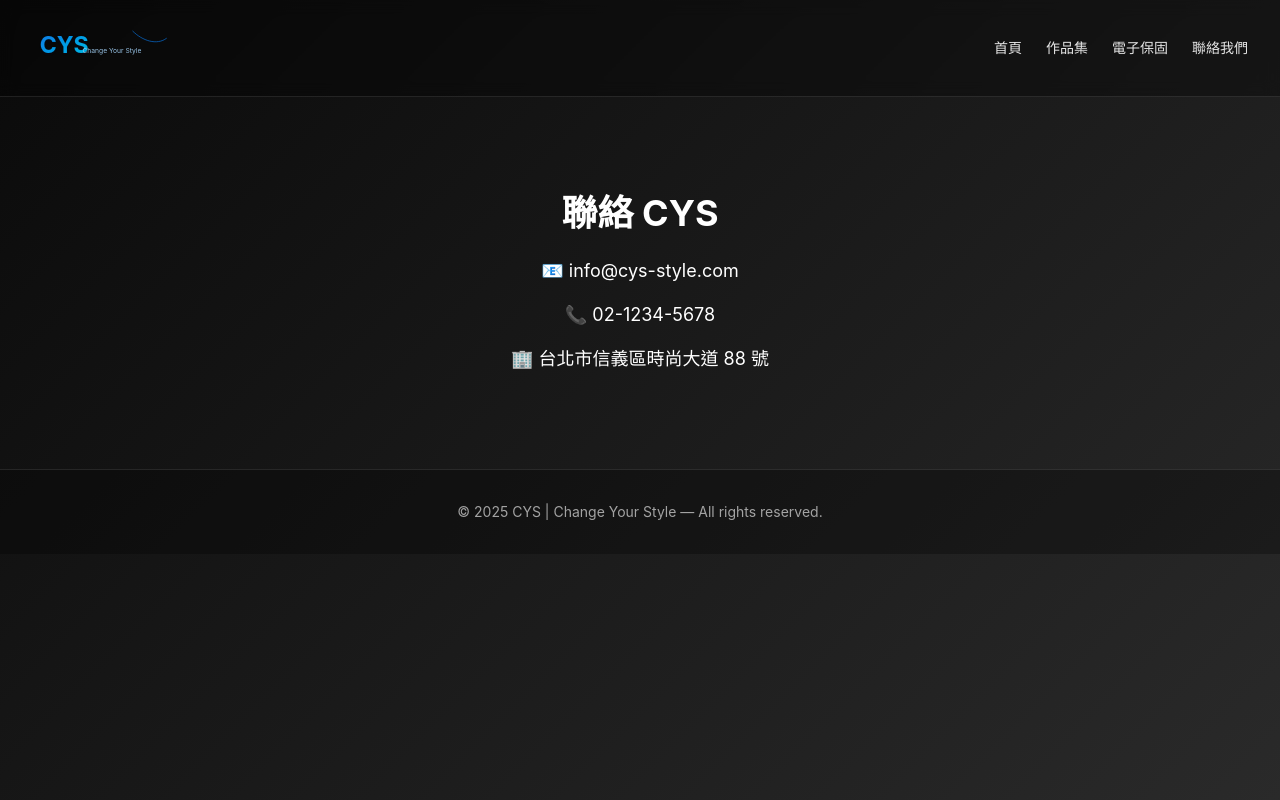
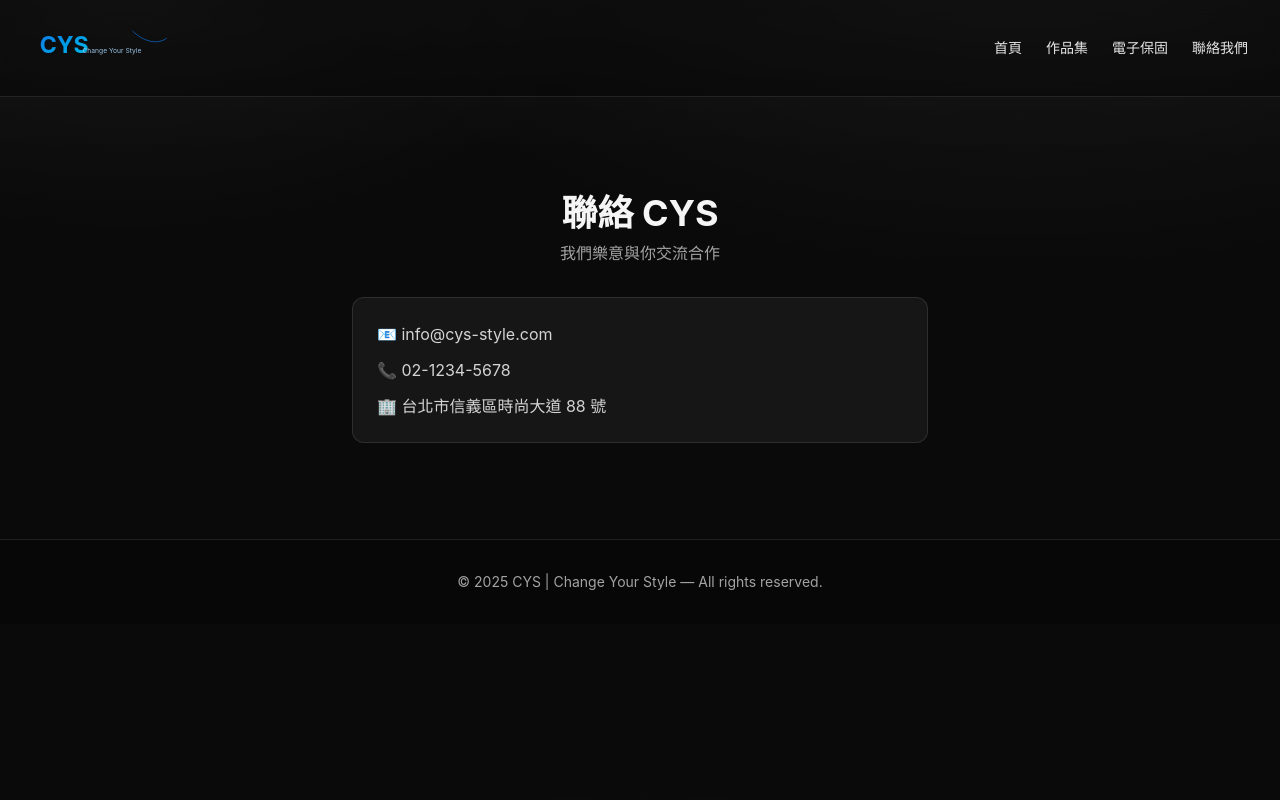
Before and after one commit to e125759910-eng/cys-website, a Next.js app: page /contact in a window 1280 px wide. Built offline with nearby package versions, Linux system fonts and the light colour scheme.

Commit message:
update design

```diff
--- a/app/contact/page.tsx
+++ b/app/contact/page.tsx
@@ -3,13 +3,16 @@ import Footer from "@/components/Footer";
 
 export default function ContactPage(){
   return (
-    <main className="min-h-screen bg-gradient-tech text-white">
+    <main className="min-h-screen">
       <Navbar />
-      <section className="py-24 text-center">
-        <h1 className="text-4xl font-bold mb-6">聯絡 CYS</h1>
-        <p className="text-lg mb-4">📧 info@cys-style.com</p>
-        <p className="text-lg mb-4">📞 02-1234-5678</p>
-        <p className="text-lg">🏢 台北市信義區時尚大道 88 號</p>
+      <section className="py-24 text-center px-6">
+        <h1 className="text-4xl font-bold mb-2 text-neutral-100">聯絡 CYS</h1>
+        <p className="text-neutral-400 mb-8">我們樂意與你交流合作</p>
+        <div className="max-w-xl mx-auto text-left space-y-3 text-neutral-300 bg-white/5 border border-white/10 rounded-xl p-6">
+          <p>📧 info@cys-style.com</p>
+          <p>📞 02-1234-5678</p>
+          <p>🏢 台北市信義區時尚大道 88 號</p>
+        </div>
       </section>
       <Footer />
     </main>
--- a/app/globals.css
+++ b/app/globals.css
@@ -9,3 +9,37 @@ html, body, #__next {
 body {
   font-family: Inter, ui-sans-serif, system-ui, -apple-system, "Segoe UI", Roboto, "Helvetica Neue", Arial;
 }
+
+/* 高質感背景：深灰基底 + 徑向漸層 + 細微噪點 */
+body {
+  background-color: #0a0a0a;
+  background-image:
+    radial-gradient(1200px 600px at 80% -10%, rgba(255,255,255,0.05), transparent 60%),
+    radial-gradient(800px 400px at 10% 0%, rgba(255,255,255,0.04), transparent 60%),
+    radial-gradient(600px 300px at 50% 120%, rgba(255,255,255,0.03), transparent 60%),
+    linear-gradient(180deg, rgba(255,255,255,0.02), rgba(0,0,0,0) 20%);
+}
+
+/* 文字平滑與選取色 */
+* {
+  -webkit-font-smoothing: antialiased;
+  -moz-osx-font-smoothing: grayscale;
+}
+::selection {
+  background: rgba(255,255,255,0.12);
+  color: #fafafa;
+}
+
+/* 精緻滾動條 */
+*::-webkit-scrollbar {
+  width: 10px;
+  height: 10px;
+}
+*::-webkit-scrollbar-thumb {
+  background: rgba(255,255,255,0.12);
+  border-radius: 999px;
+  border: 2px solid rgba(10,10,10,0.8);
+}
+*::-webkit-scrollbar-track {
+  background: rgba(255,255,255,0.03);
+}
--- a/app/portfolio/page.tsx
+++ b/app/portfolio/page.tsx
@@ -10,10 +10,11 @@ const works = [
 
 export default function PortfolioPage(){
   return (
-    <main className="min-h-screen bg-black text-white">
+    <main className="min-h-screen">
       <Navbar />
-      <section className="py-16 px-6 max-w-6xl mx-auto">
-        <h1 className="text-4xl font-bold mb-8 text-center text-brand-blue">CYS 作品集</h1>
+      <section className="py-16 px-6 max-w-7xl mx-auto">
+        <h1 className="text-4xl font-bold mb-2 text-center text-neutral-100">CYS 作品集</h1>
+        <p className="text-center text-neutral-400 mb-10">精選案例，展現科技美學與品牌質感</p>
         <PortfolioGrid items={works} />
       </section>
       <Footer />
--- a/app/warranty/page.tsx
+++ b/app/warranty/page.tsx
@@ -4,10 +4,11 @@ import WarrantyForm from "@/components/WarrantyForm";
 
 export default function WarrantyPage(){
   return (
-    <main className="min-h-screen bg-brand-dark text-white">
+    <main className="min-h-screen">
       <Navbar />
       <section className="py-16 px-6 max-w-md mx-auto">
-        <h1 className="text-3xl font-bold mb-6 text-center text-brand-blue">電子保固登記</h1>
+        <h1 className="text-3xl font-bold mb-2 text-center text-neutral-100">電子保固登記</h1>
+        <p className="text-center text-neutral-400 mb-6">為你的產品啟用保固服務</p>
         <WarrantyForm />
       </section>
       <Footer />
```
Also changed, not shown: 1 other file (tests, documents, lock files or other folders).
